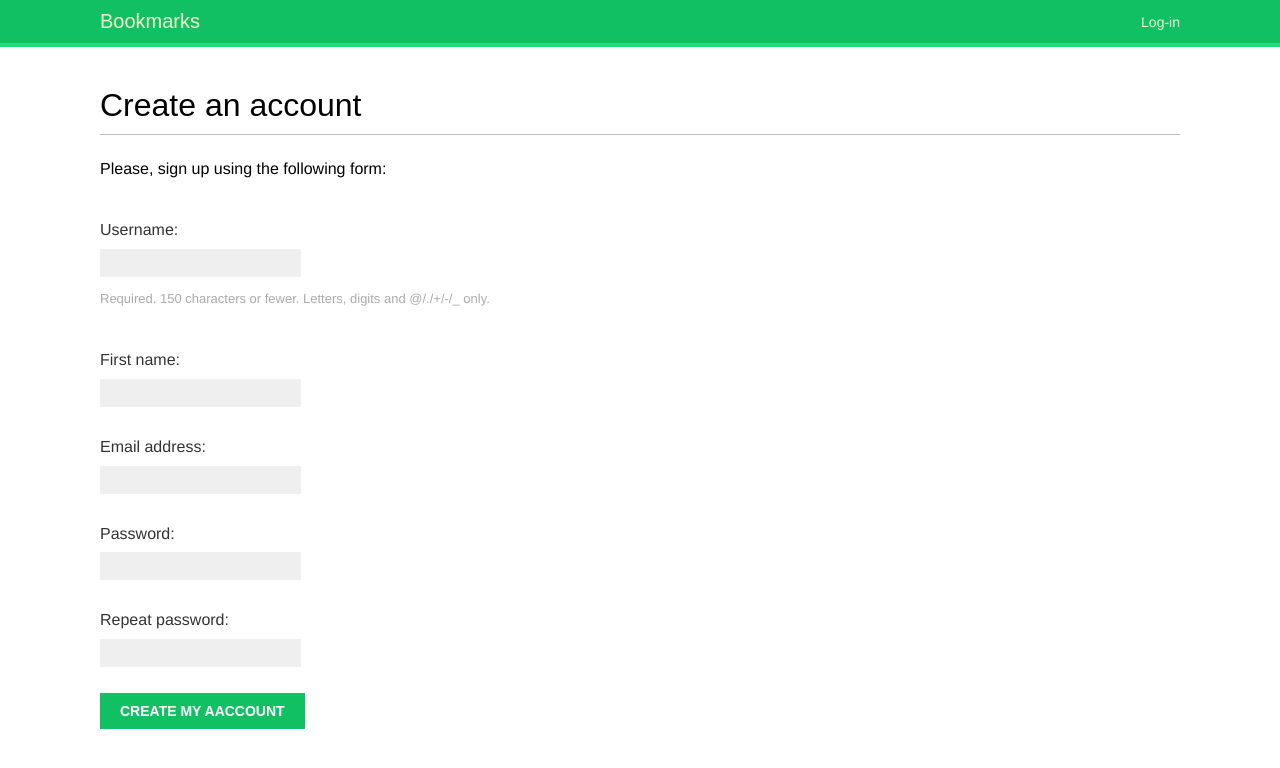
After one commit to DeeMATT/Django_SocialApp, a Django app: page /account/register/ in a window 1280 px wide. The commit adds this page. Shown: the top 768 px of the page. Run offline with Django 3.2, Linux system fonts and the light colour scheme; some web fonts are replaced.

Commit message:
User registration

```diff
--- a/BOOKMARKS/account/forms.py
+++ b/BOOKMARKS/account/forms.py
@@ -1,5 +1,23 @@
 from django import forms
+from django.contrib.auth.models import User
 
 class LoginForm(forms.Form):
     username = forms.CharField()
     password = forms.CharField(widget=forms.PasswordInput)
+
+class UserRegistrationForm(forms.ModelForm):
+    password = forms.CharField(label='Password',
+                                widget=forms.PasswordInput)
+    confirm_password = forms.CharField(label='Repeat password',
+                                    widget=forms.PasswordInput)
+
+
+    class Meta:
+        model = User
+        fields = ('username', 'first_name', 'email')
+
+    def clean_confirm_password(self):
+        cd = self.cleaned_data
+        if cd['password'] != cd['confirm_password']:
+            raise forms.ValidationError('Passwords don\'t match.')
+        return cd['confirm_password']
--- /dev/null
+++ b/BOOKMARKS/account/templates/account/register.html
@@ -0,0 +1,13 @@
+{% extends "base.html" %}
+
+{% block title %}Create an account{% endblock %}
+
+{% block content %}
+    <h1>Create an account</h1>
+    <p>Please, sign up using the following form:</p>
+    <form action="." method="post">
+        {{ user_form.as_p }}
+        {% csrf_token %}
+        <p><input type="submit" value="Create my aaccount"></p>
+    </form>
+{% endblock %}
--- a/BOOKMARKS/account/templates/registration/login.html
+++ b/BOOKMARKS/account/templates/registration/login.html
@@ -10,7 +10,9 @@
             Please try again.
         </p>
     {% else %}
-        <p>Please use the following form to log-in</p>
+        <p>Please use the following form to log-in. If you don't have an account
+            <a href="{% url 'register' %}">register here</a>
+        </p>
     {% endif %}
 
     <div class="login-form">
--- a/BOOKMARKS/account/urls.py
+++ b/BOOKMARKS/account/urls.py
@@ -1,4 +1,4 @@
-from django.urls import path
+from django.urls import path, include
 from django.contrib.auth import views as auth_views
 from . import views
 
@@ -16,18 +16,23 @@ urlpatterns = [
     path('password_change/done/',
         auth_views.PasswordChangeDoneView.as_view(),
         name='password_change_done'),
+    path('register/', views.register, name='register'),
 
     # reset password urls
-    path('password_reset/',
-        auth_views.PasswordResetView.as_view(),
-        name='password_reset'),
-    path('password_reset/done/',
-        auth_views.PasswordResetDoneView.as_view(),
-        name='password_reset_done'),
-    path('reset/<uidb64>/<token>/',
-        auth_views.PasswordResetConfirmView.as_view(),
-        name='password_rest_confirm'),
-    path('reset/done/',
-        auth_views.PasswordResetCompleteView.as_view(),
-        name='password_reset_complete'),
+    path('', include('django.contrib.auth.urls')),
 ]
+
+"""
+path('password_reset/',
+    auth_views.PasswordResetView.as_view(),
+    name='password_reset'),
+path('password_reset/done/',
+    auth_views.PasswordResetDoneView.as_view(),
+    name='password_reset_done'),
+path('reset/<uidb64>/<token>/',
+    auth_views.PasswordResetConfirmView.as_view(),
+    name='password_rest_confirm'),
+path('reset/done/',
+    auth_views.PasswordResetCompleteView.as_view(),
+    name='password_reset_complete'),
+"""
--- a/BOOKMARKS/account/views.py
+++ b/BOOKMARKS/account/views.py
@@ -1,7 +1,7 @@
 from django.http import HttpResponse
 from django.shortcuts import render
 from django.contrib.auth import authenticate, login
-from .forms import LoginForm
+from .forms import LoginForm, UserRegistrationForm
 from django.contrib.auth.decorators import login_required
 
 def user_login(request):
@@ -31,3 +31,24 @@ def dashboard(request):
     return render(request,
                 'account/dashboard.html',
                 {'section': 'dashboard'})
+
+
+def register(request):
+    if request.method == 'POST':
+        user_form = UserRegistrationForm(request.POST)
+        if user_form.is_valid():
+            # Create a new user object but avoid saving it yet
+            new_user = user_form.save(commit=False)
+            # Set the chosen password
+            new_user.set_password(
+                user_form.cleaned_data['password'])
+            # Save the User object
+            new_user.save()
+            return render(request,
+                            'account/register_done.html',
+                            {'new_user': new_user})
+    else:
+        user_form = UserRegistrationForm()
+    return render(request,
+                    'account/register.html',
+                    {'user_form': user_form})
```
Also changed, not shown: BOOKMARKS/account/templates/account/register_done.html (added, +8 -0 lines).
